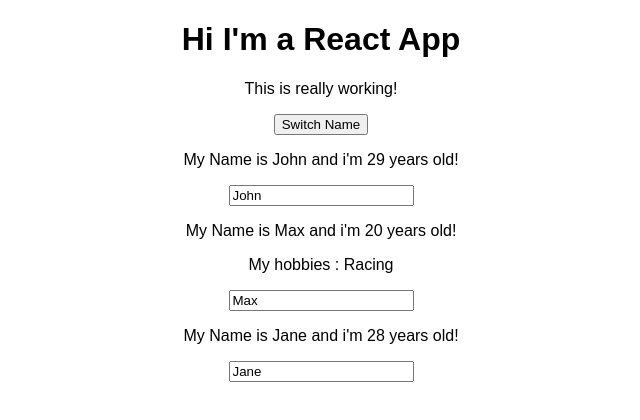
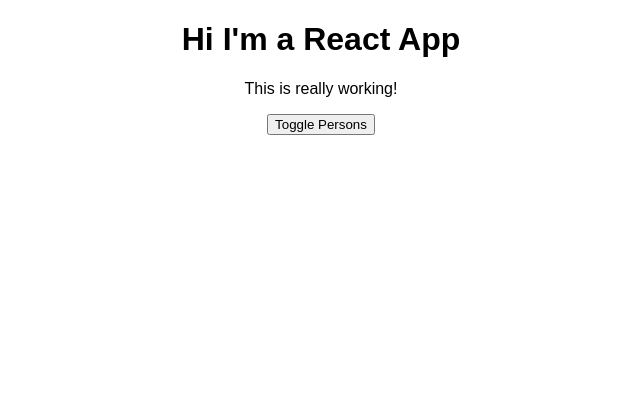
Before and after one commit to sagar-acharya/react-complete-guide, a React (Create React App) app: page / in a window 1280 px wide. Shown: the top 420 px of the page, without its empty margins (319-959 px from the left). Built offline with nearby package versions, Linux system fonts and the light colour scheme.

Commit message:
module 4 done

```diff
--- a/src/App.js
+++ b/src/App.js
@@ -5,47 +5,75 @@
 class App extends Component {
   state = {
     persons: [
-      { name: "John",age:29 },
-      { name: "Max",age:20 },
-      { name: "Jane",age:28 }
+      { id:1, name: "John",age:29 },
+      { id:2, name: "Max",age:20 },
+      { id:3, name: "Jane",age:28 }
     ]
+  }
+
+  nameChangedHandler = (event,id) => {
+	//console.log('was clicked');
+	const personIndex = this.state.persons.findIndex(p => {
+		return p.id = id;
+	});
+
+	const person = { ...this.state.persons[personIndex] }
+
+	person.name = event.target.value;
+
+	const persons = [...this.state.persons]
+	persons[personIndex] = person;
+
+    this.setState( {persons: persons} );
   }
 
   switchNameHandler = (name) => {
     //console.log('was clicked');
     this.setState({
       persons: [
-        { name: "John Doe",age:29 },
-        { name: name,age:20 },
-        { name: "Jane",age:27 }
-      ]
+        { id:1, name: "John Doe",age:29 },
+        { id:2, name: name,age:20 },
+        { id:3, name: "Jane",age:27 }
+      ],
+      showPersons: false
     });
   }
 
-  nameChangedHandler = (event) => {
-    this.setState({
-      persons: [
-        { name: "John Doe",age:29 },
-        { name: event.target.value,age:20 },
-        { name: "Jane",age:27 }
-      ]
-    });
+  deletePersonHandler = (personIndex) => {
+	  const personObject = [...this.state.persons];
+	  personObject.splice(personIndex,1);
+	  this.setState({persons:personObject});
+  }
+
+  togglePersonsHanler = () => {
+    const doesShow = this.state.showPersons;
+    this.setState({showPersons: !doesShow});
   }
 
   render() {
+
+    let persons = null;
+
+    if(this.state.showPersons) {
+      persons = (
+        <div>
+			{this.state.persons.map((person,index) => {
+				return <Person
+					click={() => this.deletePersonHandler(index)}
+					name={person.name}
+					age={person.age}
+					key={person.id}
+					changed={(event) => this.nameChangedHandler(event,person.id)}/>
+			})}
+        </div>
+      );
+    }
     return (
       <div className="App">
         <h1>Hi I'm a React App</h1>
         <p> This is really working!</p>
-        <button onClick={this.switchNameHandler.bind(this,'MaxWorld')}>Switch Name</button>
-        <Person name={this.state.persons[0].name} age={this.state.persons[0].age}/>
-        <Person
-        name={this.state.persons[1].name}
-        age={this.state.persons[1].age}
-        click={this.switchNameHandler.bind(this, 'MaxMillion')}
-        changed={this.nameChangedHandler}
-        >My hobbies : Racing </Person>
-        <Person name={this.state.persons[2].name} age={this.state.persons[2].age}/>
+        <button onClick={this.togglePersonsHanler}>Toggle Persons</button>
+        {persons}
       </div>
     );
     //return React.createElement('div',{className:'App'},React.createElement('h1',null,'Does This Work Now?'));
--- a/src/Person/Person.js
+++ b/src/Person/Person.js
@@ -1,9 +1,12 @@
 import React from 'react'
 
 const person = (props) => {
+    const customBorder = {
+        border:'1px solid red'
+    }
     return (
         <div>
-            <p onClick={props.click}>My Name is {props.name} and i'm {props.age} years old!</p>
+            <p onClick={props.click} style={customBorder}>My Name is {props.name} and i'm {props.age} years old!</p>
             <p>{props.children}</p>
             <input type="text" onChange={props.changed} value={props.name}/>
         </div>
```
